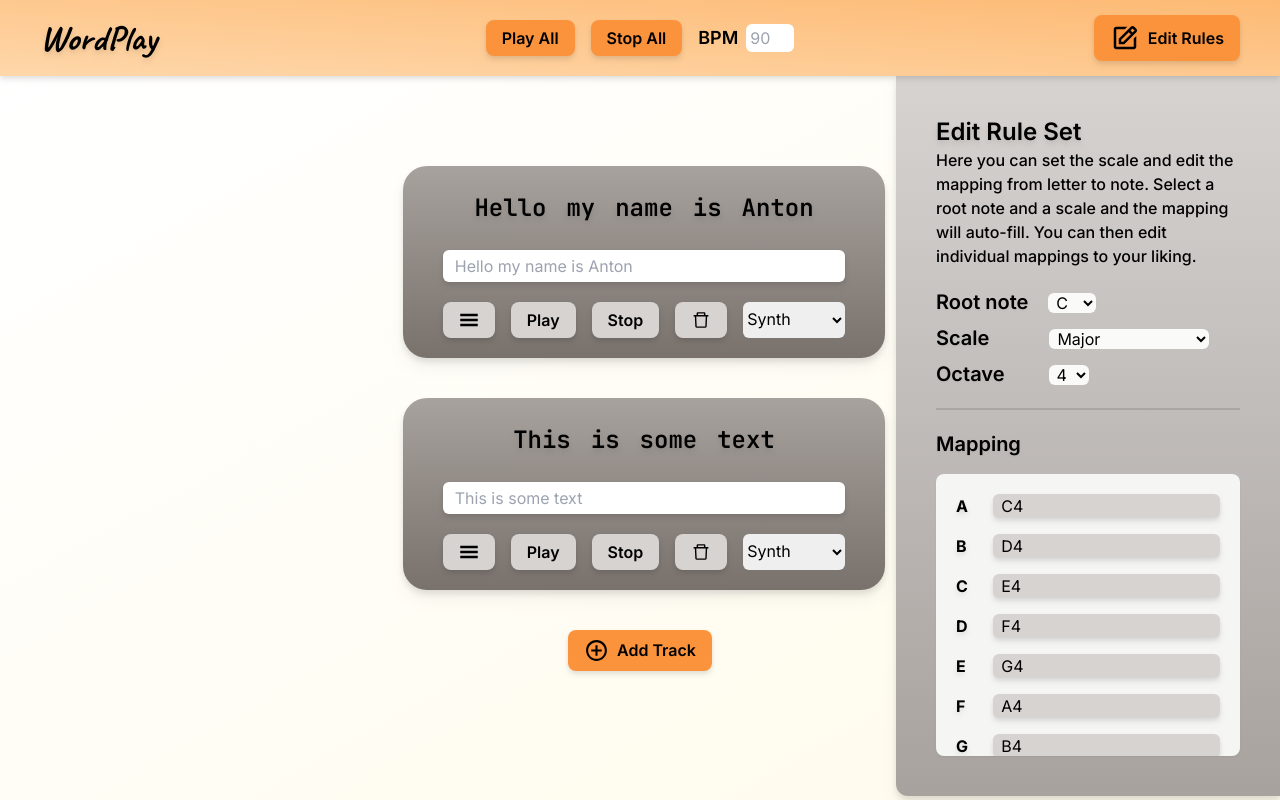
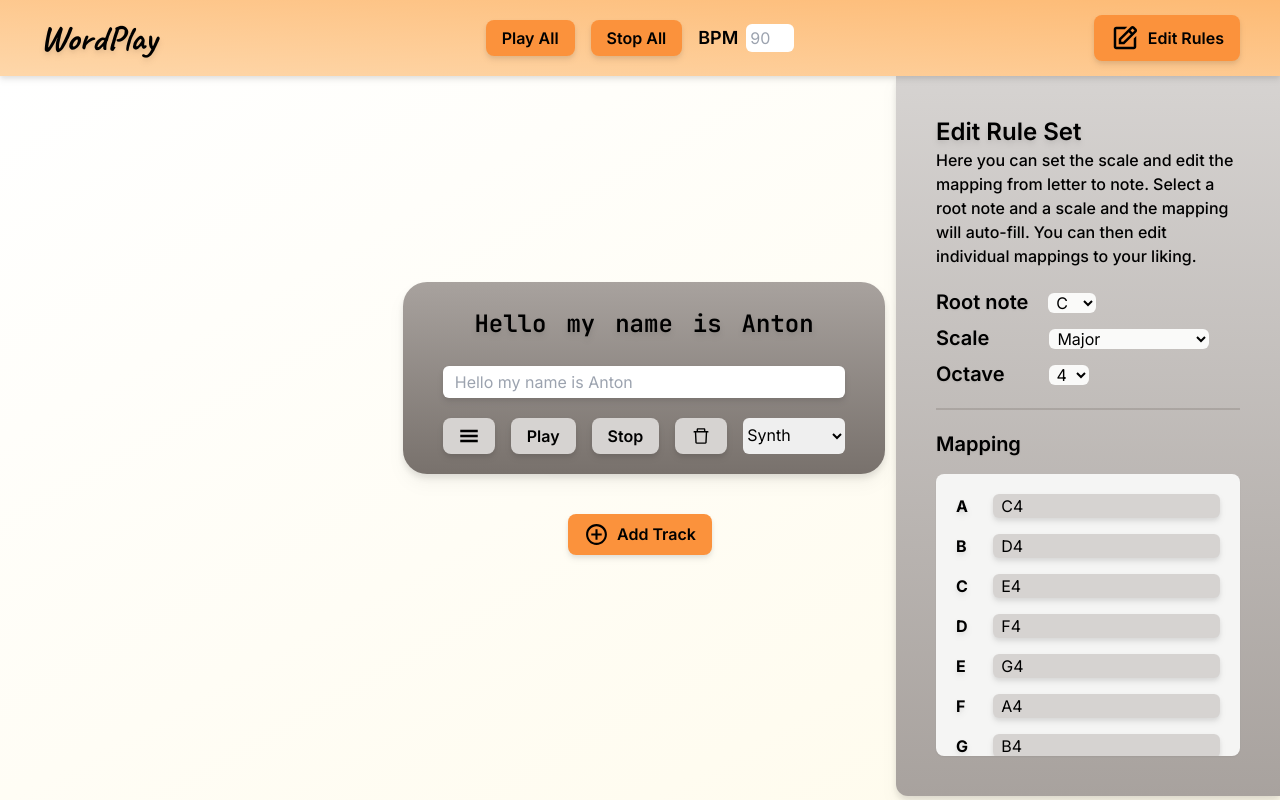
Before and after one commit to antonwallstedt/wordplay, a React (Vite) app: page / in a window 1280 px wide. Built offline with nearby package versions, Linux system fonts and the light colour scheme; what tw-elements would draw is missing.

Commit message:
Remove a placeholder track

```diff
--- a/src/containers/Playground.jsx
+++ b/src/containers/Playground.jsx
@@ -6,7 +6,6 @@ import { MdOutlineAddCircleOutline } from "react-icons/md";
 const Playground = ({ isPlayingAll, scale }) => {
   const defaultTracks = [
     { key: 0, id: 0, text: "Hello my name is Anton" },
-    { key: 1, id: 1, text: "This is some text" },
   ];
   const [tracks, setTracks] = useState(defaultTracks);
 
```
